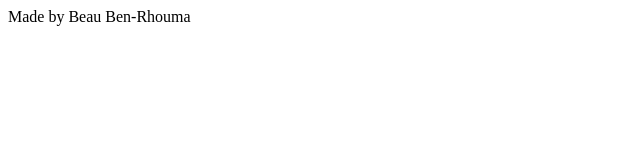
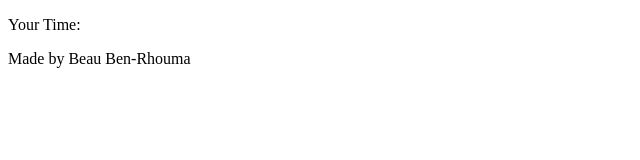
Before and after one commit to BRhouma/Coding_Quiz, a plain HTML site: page index.html in a window 1280 px wide. Shown: the whole page, without its empty margins (0-640 px from the left). Drawn offline with Linux system fonts and the light colour scheme.

Commit message:
added html title Coding_Quiz, header time div

```diff
--- a/index.html
+++ b/index.html
@@ -6,8 +6,17 @@
     <meta name="viewport" content="width=device-width, initial-scale=1.0">
     <link rel="stylesheet" href="./Assets/style.css">
     <title>Document</title>
+
+    <title>Coding_Quiz</title>
 </head>
 <body>
+    <header>
+        <div class="header-time">
+            <div class="time-class">
+                <p>Your Time: <span id="time-id"></span></p>
+            </div>
+        </div>
+    </header>
 
     <script src="./Assets/script.js"></script>
 </body>
```
